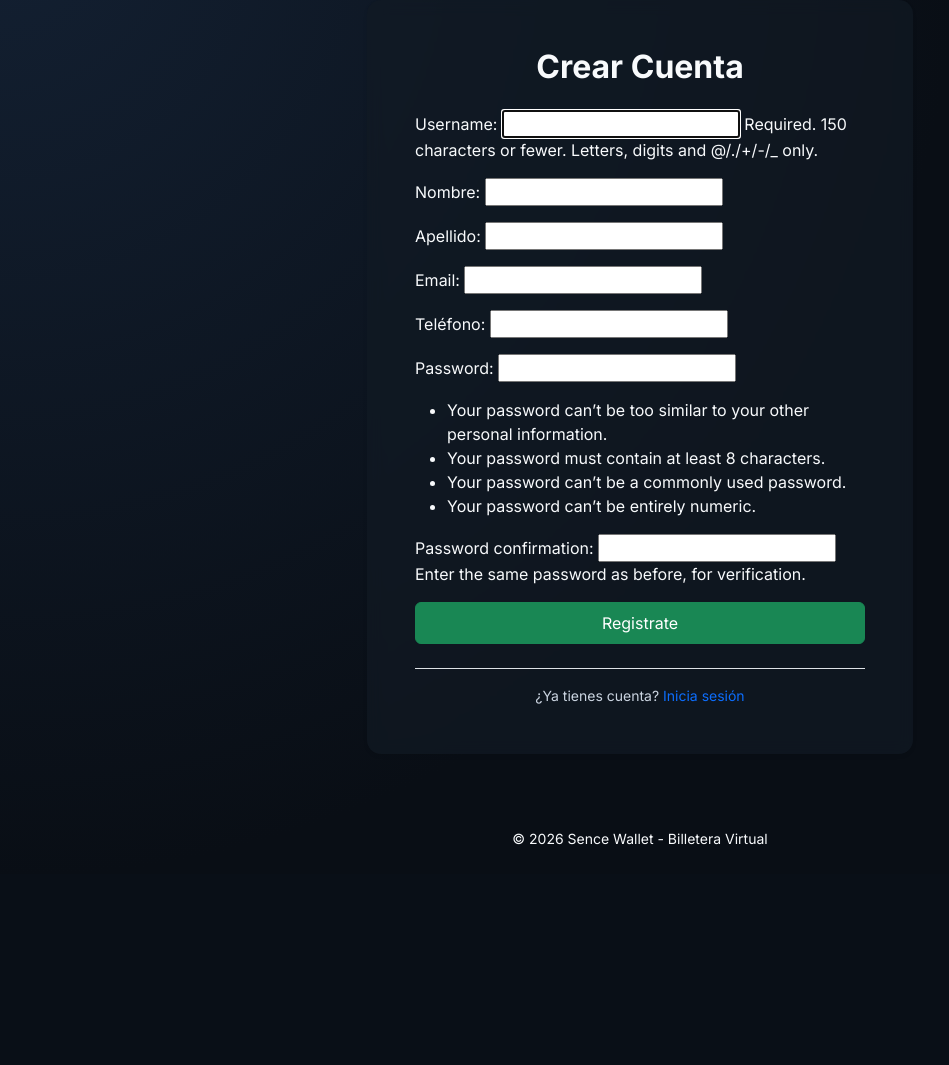
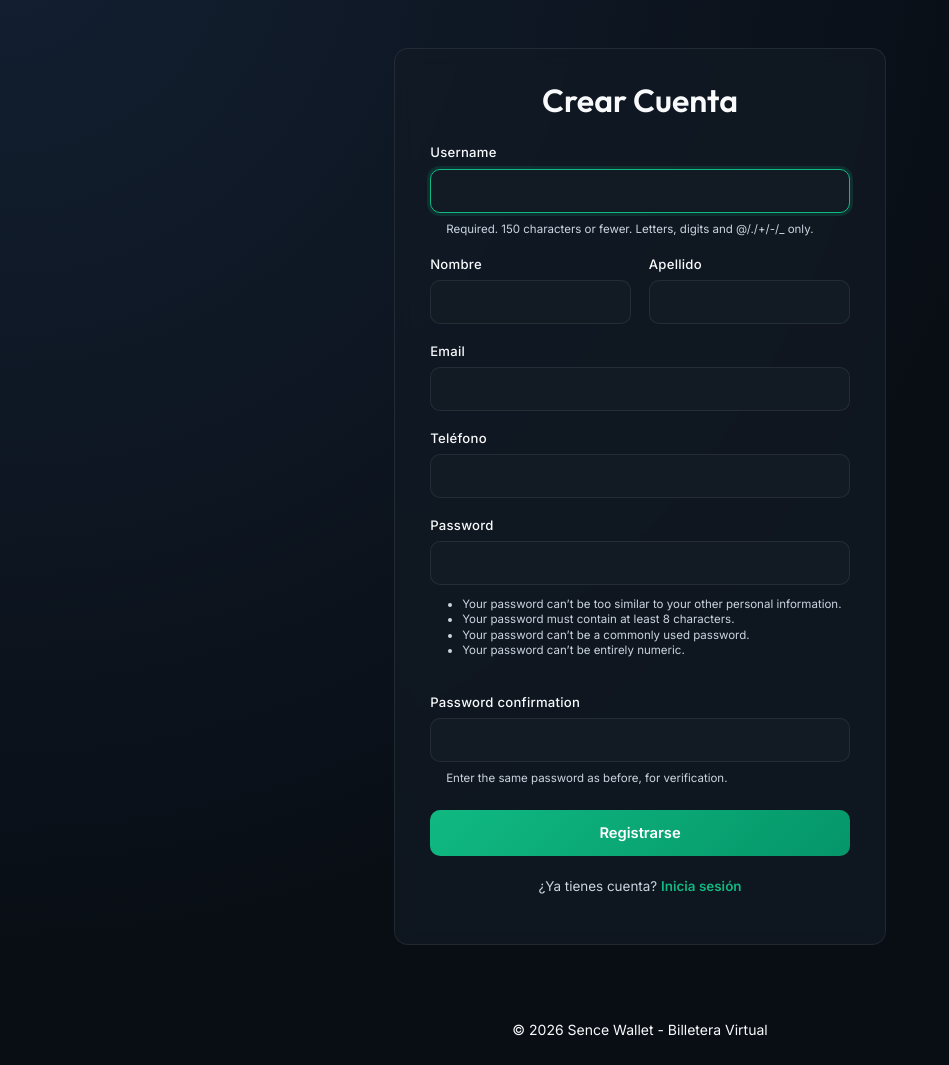
Before and after one commit to Al-Sagredo/sence-wallet-django, a Django app: page /registro/ in a window 1280 px wide. Shown: the part 80-1145 px from the top of the page, without its empty margins (0-949 px from the left). Before the commit the page ends 925 px from the top, so only its background shows below. Run offline with Django 5.2, Linux system fonts and the light colour scheme.

Commit message:
cambio estilos login y registro

```diff
--- a/gestion/admin.py
+++ b/gestion/admin.py
@@ -12,9 +12,7 @@ class ClienteAdmin(admin.ModelAdmin):
     )
 
     search_fields = (
-        'nombre',
-        'email',
-        'telefono'
+        'telefono',
     )
 
 @admin.register(Cuenta)
--- a/gestion/forms.py
+++ b/gestion/forms.py
@@ -7,21 +7,13 @@ class ClienteForm(forms.ModelForm):
     class Meta:
         model = Cliente
         fields = [
-            'nombre',
             'telefono'
         ]
         widgets = {
-            'nombre': forms.TelInput(
-                attrs={
-                    'class': 'form-control',
-                    'placeholder':'Nombre completo'
-                }
-            ),
-
             'telefono': forms.TextInput(
                 attrs={
-                    'class': 'form-control',
-                    'placeholder':'+56 9 1234 5678'
+                    'class': 'aw-btn-outline',
+                    'placeholder':'Teléfono'
                 }
             )
         }
--- a/gestion/static/gestion/css/style.css
+++ b/gestion/static/gestion/css/style.css
@@ -369,3 +369,109 @@ select option {
     color: #f8fafc;            /* Texto claro legible */
     padding: 8px 12px;
 }
+
+/* ==== LAYOUT DE REGISTRO / LOGIN ==== */
+.aw-auth-wrapper {
+    max-width: 540px;
+    margin: 3rem auto;
+}
+
+.aw-auth-card {
+    padding: 2rem 2.2rem;
+}
+
+.text-center {
+    text-align: center;
+}
+
+/* ==== ESTRUCTURA DE FORMULARIO EN GRILLA ==== */
+.aw-form-grid {
+    display: flex;
+    flex-wrap: wrap;
+    gap: 1.1rem;
+    margin-bottom: 1.5rem;
+}
+
+.aw-field-group {
+    width: 100%;
+    display: flex;
+    flex-direction: column;
+    gap: 0.35rem;
+}
+
+.aw-col-half {
+    width: calc(50% - 0.55rem);
+}
+
+@media (max-width: 600px) {
+    .aw-col-half {
+        width: 100%;
+    }
+}
+
+/* ==== INPUTS Y LABELS ==== */
+.aw-label {
+    font-size: 0.82rem;
+    font-weight: 500;
+    color: var(--aw-text);
+    letter-spacing: 0.02em;
+}
+
+/* Estiliza los inputs generados por Django */
+.aw-field-group input[type="text"],
+.aw-field-group input[type="email"],
+.aw-field-group input[type="password"] {
+    width: 100%;
+    background-color: var(--aw-bg-alt);
+    border: 1px solid var(--aw-card-border);
+    color: var(--aw-text);
+    padding: 10px 14px;
+    border-radius: 10px;
+    font-size: 0.92rem;
+    outline: none;
+    transition: border-color .15s ease, box-shadow .15s ease;
+}
+
+.aw-field-group input:focus {
+    border-color: var(--aw-primary);
+    box-shadow: 0 0 0 3px rgba(16, 185, 129, 0.15);
+}
+
+/* ==== TEXTOS DE AYUDA Y ERRORES ==== */
+.aw-help-text,
+.aw-help-text ul {
+    font-size: 0.72rem;
+    color: var(--aw-text-muted) !important;
+    line-height: 1.35;
+    margin-top: 0.2rem;
+    padding-left: 1rem;
+}
+
+.aw-field-error {
+    font-size: 0.75rem;
+    color: var(--aw-danger);
+    font-weight: 500;
+}
+
+/* ==== BOTONES Y FOOTER ==== */
+.aw-btn-full {
+    width: 100%;
+    justify-content: center;
+    padding: 12px;
+}
+
+.aw-auth-footer {
+    margin-top: 1.25rem;
+    font-size: 0.84rem;
+    color: var(--aw-text-muted);
+}
+
+.aw-link {
+    color: var(--aw-primary);
+    text-decoration: none;
+    font-weight: 600;
+}
+
+.aw-link:hover {
+    text-decoration: underline;
+}
--- a/gestion/templates/registration/registro.html
+++ b/gestion/templates/registration/registro.html
@@ -1,34 +1,43 @@
 {% extends 'gestion/base.html' %}
 
-{% block title %}Crear Cuenta{% endblock %}
+{% block title %}Crear Cuenta | Sence Wallet{% endblock %}
 
 {% block content %}
-<div class="row justify-content-center">
-    <div class="col-md-6">
-        <div class="card shadow-sm border-0">
-            <div class="card-body p-4">
-                <div class="text-center mb-4">
-                    <h2 class="fw-bold">Crear Cuenta</h2>
+<div class="aw-dashboard aw-auth-wrapper">
+    <div class="aw-card aw-auth-card">
+        <h2 class="aw-form-title text-center">Crear Cuenta</h2>
 
-                </div>
+        <form method="post" novalidate>
+            {% csrf_token %}
 
-                <form method="POST">
-                    {% csrf_token %}
-                    <div class="mb-3">
-                        {{ form.as_p }}
+            <div class="aw-form-grid">
+                {% for field in form %}
+                    <div class="aw-field-group {% if field.name == 'first_name' or field.name == 'last_name' %}aw-col-half{% endif %}">
+                        <label for="{{ field.id_for_label }}" class="aw-label">
+                            {{ field.label }}
+                        </label>
+
+                        {{ field }}
+
+                        {% if field.help_text %}
+                            <small class="aw-help-text">{{ field.help_text|safe }}</small>
+                        {% endif %}
+
+                        {% for error in field.errors %}
+                            <span class="aw-field-error">{{ error }}</span>
+                        {% endfor %}
                     </div>
+                {% endfor %}
+            </div>
 
-                    <button type="submit" class="btn btn-success w-100 py-2">Registrate</button>
-                </form>
+            <button type="submit" class="aw-btn-primary aw-btn-full">
+                Registrarse
+            </button>
+        </form>
 
-                <div class="text-center mt-4 pt-3 border-top">
-                    <p class="text-muted small mb-0">
-                        ¿Ya tienes cuenta?
-                        <a href="{% url 'login' %}" class="text-decoration-none">Inicia sesión</a>
-                    </p>
-                </div>
-            </div>
-        </div>
+        <p class="text-center aw-auth-footer">
+            ¿Ya tienes cuenta? <a href="{% url 'login' %}" class="aw-link">Inicia sesión</a>
+        </p>
     </div>
 </div>
 {% endblock %}
```
Also changed, not shown: gestion/models.py (+8 -3 lines), gestion/templates/registration/login.html (+40 -24 lines), gestion/migrations/0005_remove_cliente_nombre.py (added).
